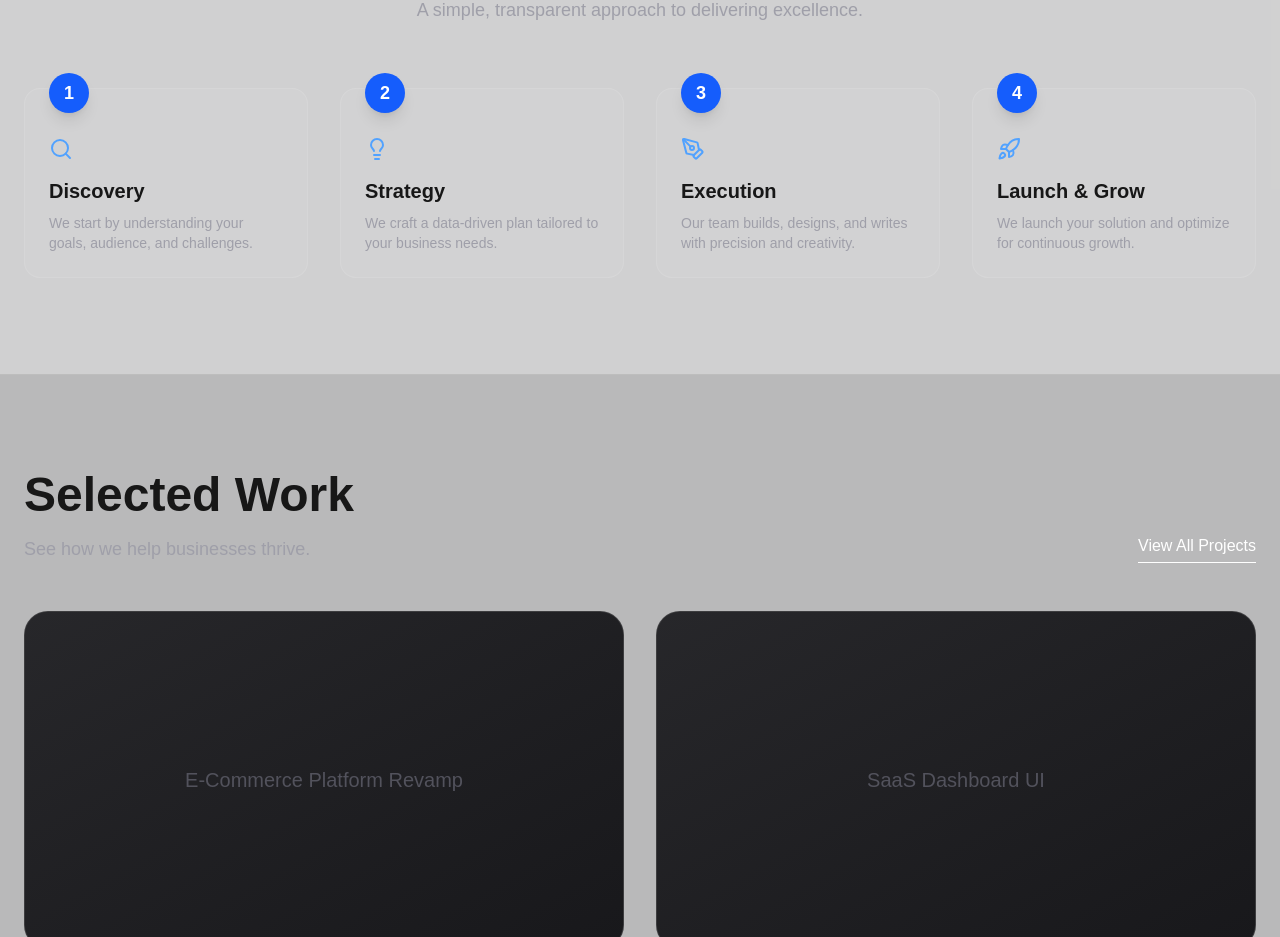
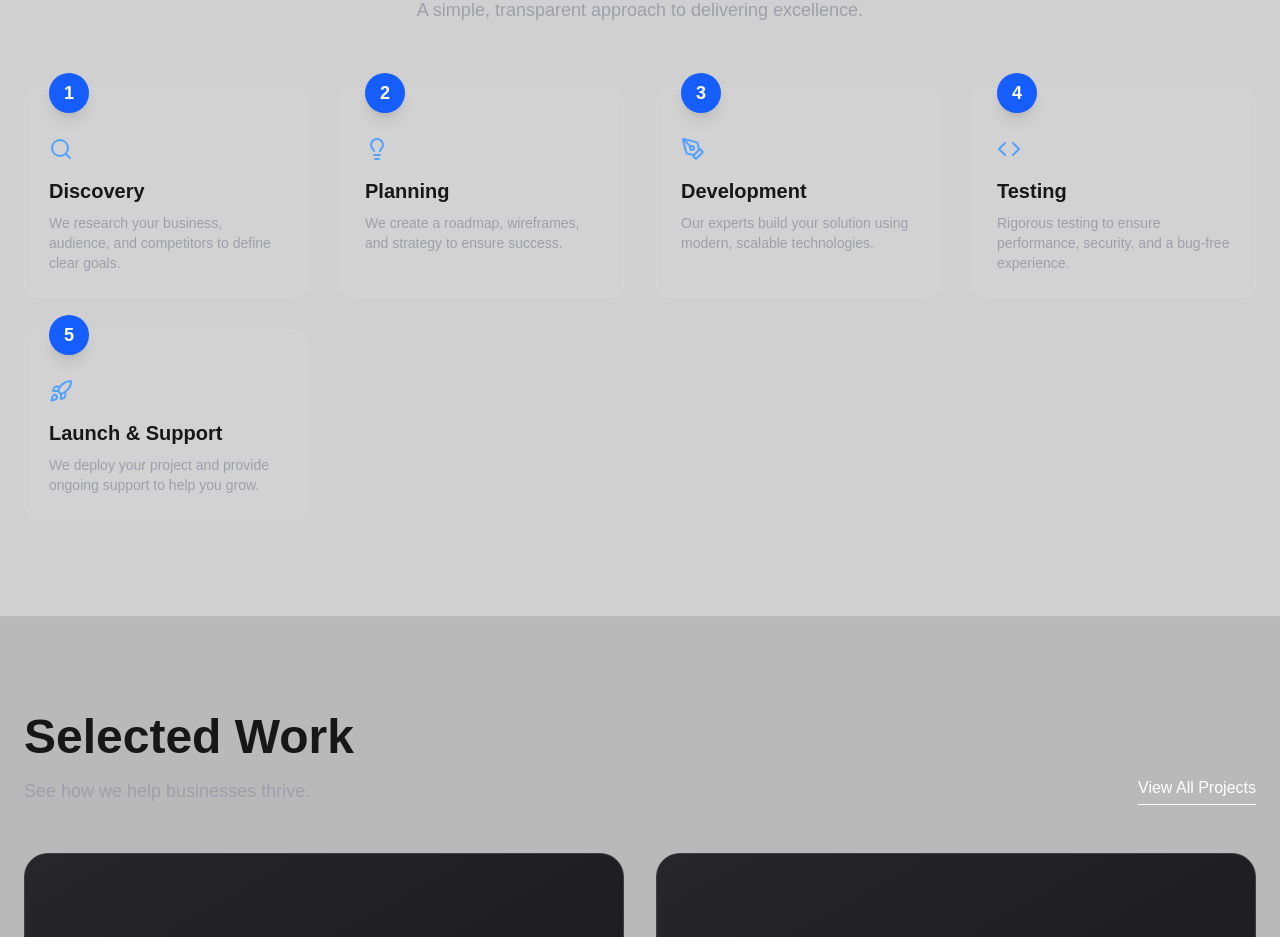
Before and after one commit to Mateen7c7/slicvidia, a Next.js app: page / in a window 1280 px wide. Shown: the part 2860-3797 px from the top of the page. Built offline with nearby package versions, Linux system fonts and the light colour scheme.

Commit message:
process section commet

```diff
--- a/app/components/home/ProcessSection.tsx
+++ b/app/components/home/ProcessSection.tsx
@@ -1,29 +1,34 @@
 "use client";
 
 import { motion } from "framer-motion";
-import { Search, Lightbulb, PenTool, Rocket } from "lucide-react";
+import { Search, Lightbulb, PenTool, Rocket, Code } from "lucide-react";
 
 export default function ProcessSection() {
     const steps = [
         {
             icon: <Search className="w-6 h-6" />,
             title: "Discovery",
-            desc: "We start by understanding your goals, audience, and challenges.",
+            desc: "We research your business, audience, and competitors to define clear goals.",
         },
         {
             icon: <Lightbulb className="w-6 h-6" />,
-            title: "Strategy",
-            desc: "We craft a data-driven plan tailored to your business needs.",
+            title: "Planning",
+            desc: "We create a roadmap, wireframes, and strategy to ensure success.",
         },
         {
             icon: <PenTool className="w-6 h-6" />,
-            title: "Execution",
-            desc: "Our team builds, designs, and writes with precision and creativity.",
+            title: "Development",
+            desc: "Our experts build your solution using modern, scalable technologies.",
+        },
+        {
+            icon: <Code className="w-6 h-6" />, // Using Code icon for Testing as a proxy for technical validation
+            title: "Testing",
+            desc: "Rigorous testing to ensure performance, security, and a bug-free experience.",
         },
         {
             icon: <Rocket className="w-6 h-6" />,
-            title: "Launch & Grow",
-            desc: "We launch your solution and optimize for continuous growth.",
+            title: "Launch & Support",
+            desc: "We deploy your project and provide ongoing support to help you grow.",
         },
     ];
 
```
